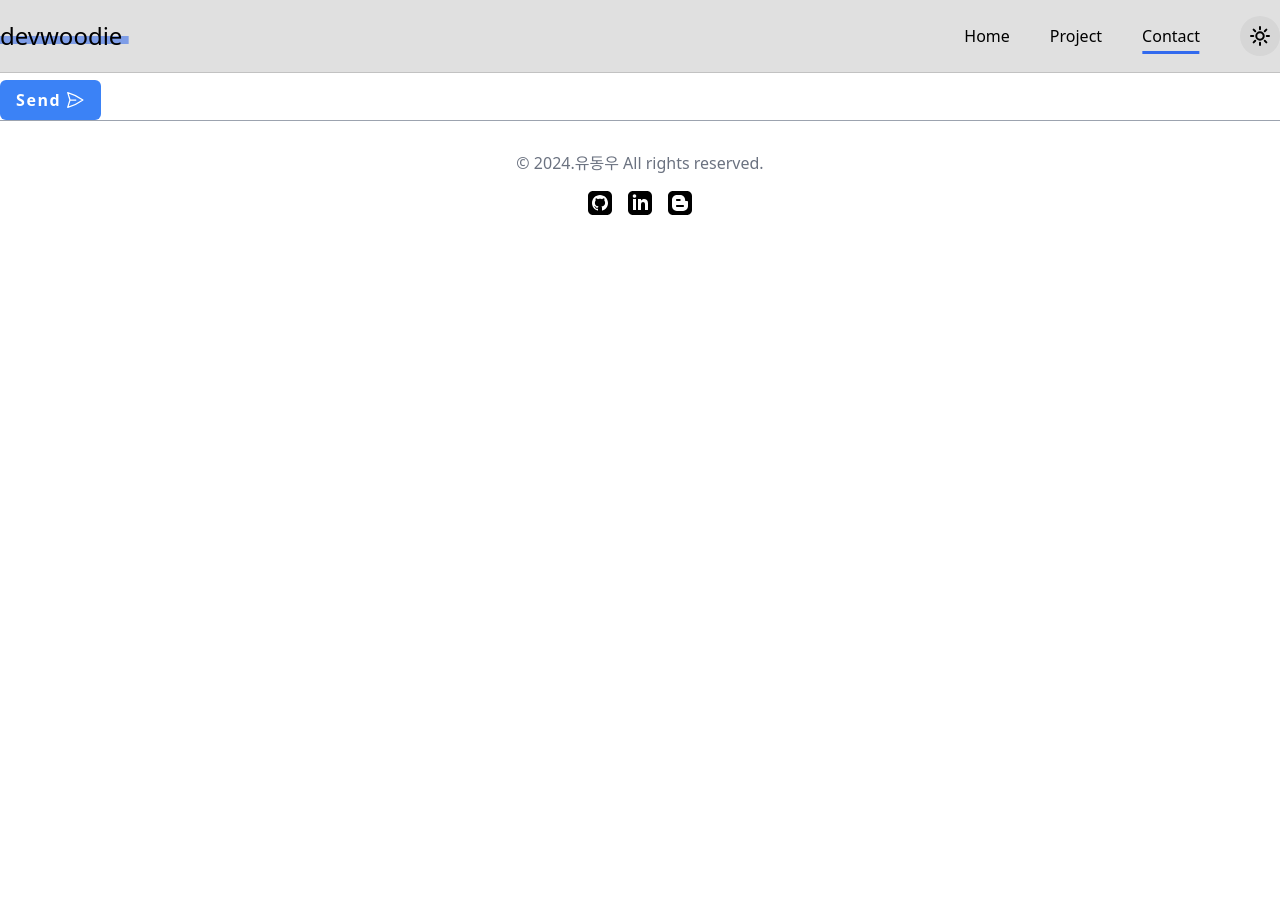
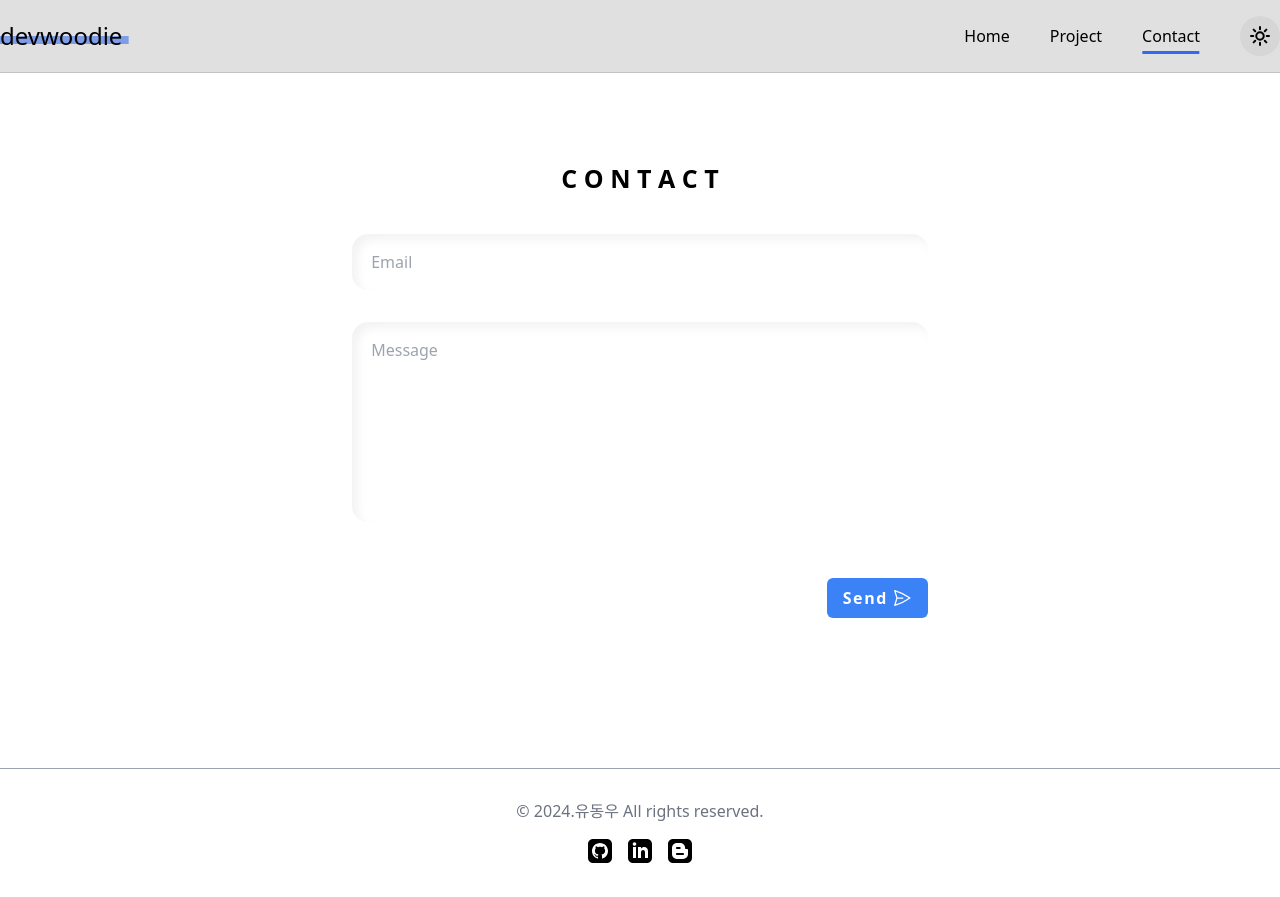
Before and after one commit to devwoodie/portfolio, a React (Create React App) app: page /contact in a window 1280 px wide. Before the commit the page ends 800 px from the top, so only its background shows below. Built offline with nearby package versions, Linux system fonts and the light colour scheme.

Commit message:
feat: contact page 퍼블리싱

```diff
--- /dev/null
+++ b/src/components/Contact/Btn.tsx
@@ -0,0 +1,25 @@
+import React from 'react'
+
+export const Btn = () => {
+    return (
+        <button
+            className="flex items-center mr-0 ml-auto bg-blue-500 text-white gap-1 px-4 py-2 cursor-pointer font-semibold tracking-widest rounded-md hover:bg-blue-400 duration-300 hover:gap-2 hover:translate-x-3"
+        >
+            Send
+            <svg
+                className="w-5 h-5"
+                stroke="currentColor"
+                strokeWidth="1.5"
+                viewBox="0 0 24 24"
+                fill="none"
+                xmlns="http://www.w3.org/2000/svg"
+            >
+                <path
+                    d="M6 12 3.269 3.125A59.769 59.769 0 0 1 21.485 12 59.768 59.768 0 0 1 3.27 20.875L5.999 12Zm0 0h7.5"
+                    strokeLinejoin="round"
+                    stroke-Linecap="round"
+                ></path>
+            </svg>
+        </button>
+    )
+}
--- a/src/pages/Contact.tsx
+++ b/src/pages/Contact.tsx
@@ -1,28 +1,77 @@
 import React from 'react';
+import { Btn } from '../components/Contact/Btn';
 
 export const Contact = () => {
     return (
-        <div>
+        <div className='mt-[80px] mb-[150px]'>
+            <h2 className='text-[25px] mb-5 text-center font-black'>C O N T A C T</h2>
+            <div className="container">
+                <div className="hero">
+                    <form action="" className="form">
+                        <input
+                            type="email"
+                            name="email"
+                            id="email"
+                            className="input dark:bg-[#e9e9e9] dark:shadow-none"
+                            placeholder="Email"
+                        />
+                        <textarea
+                            name="content"
+                            id="content"
+                            className="input textarea resize-none dark:bg-[#e9e9e9] dark:shadow-none"
+                            placeholder="Message"
+                        ></textarea>
+                        <div className='w-full mt-10 text-right'>
+                            <Btn />
+                        </div>
+                    </form>
+                </div>
+            </div>
 
-            <button
-                className="flex items-center bg-blue-500 text-white gap-1 px-4 py-2 cursor-pointer text-gray-800 font-semibold tracking-widest rounded-md hover:bg-blue-400 duration-300 hover:gap-2 hover:translate-x-3"
-            >
-                Send
-                <svg
-                    className="w-5 h-5"
-                    stroke="currentColor"
-                    strokeWidth="1.5"
-                    viewBox="0 0 24 24"
-                    fill="none"
-                    xmlns="http://www.w3.org/2000/svg"
-                >
-                    <path
-                        d="M6 12 3.269 3.125A59.769 59.769 0 0 1 21.485 12 59.768 59.768 0 0 1 3.27 20.875L5.999 12Zm0 0h7.5"
-                        strokeLinejoin="round"
-                        stroke-Linecap="round"
-                    ></path>
-                </svg>
-            </button>
+
+            <style>
+                {`
+                    .container {
+                        height: 100%;
+                        width: 100%;
+                      }
+
+                      .hero {
+                        width: 100%;
+                        height: 100%;
+                        display: flex;
+                        align-items: center;
+                        justify-content: center;
+                      }
+
+                      .form {
+                        display: flex;
+                        flex-direction: column;
+                        align-items: center;
+                        justify-content: center;
+                        font-size: 1rem;
+                        width: 45%;
+                      }
+
+                      .input {
+                        padding: 1rem 1.2rem;
+                        margin: 1rem;
+                        border-radius: 16px;
+                        display: block;
+                        width: 100%;
+                        border: none;
+                        box-shadow: inset 6px 6px 8px rgba(97, 97, 97, 0.075),
+                          6px 6px 6px rgba(255, 255, 255, 0.781);
+                        outline: none;
+                        background-color: inherit;
+                        font-size: inherit;
+                        color: #575757;
+                      }
+                      .textarea{
+                        min-height: 200px;
+                      }
+                `}
+            </style>
         </div>
     )
 }
```
